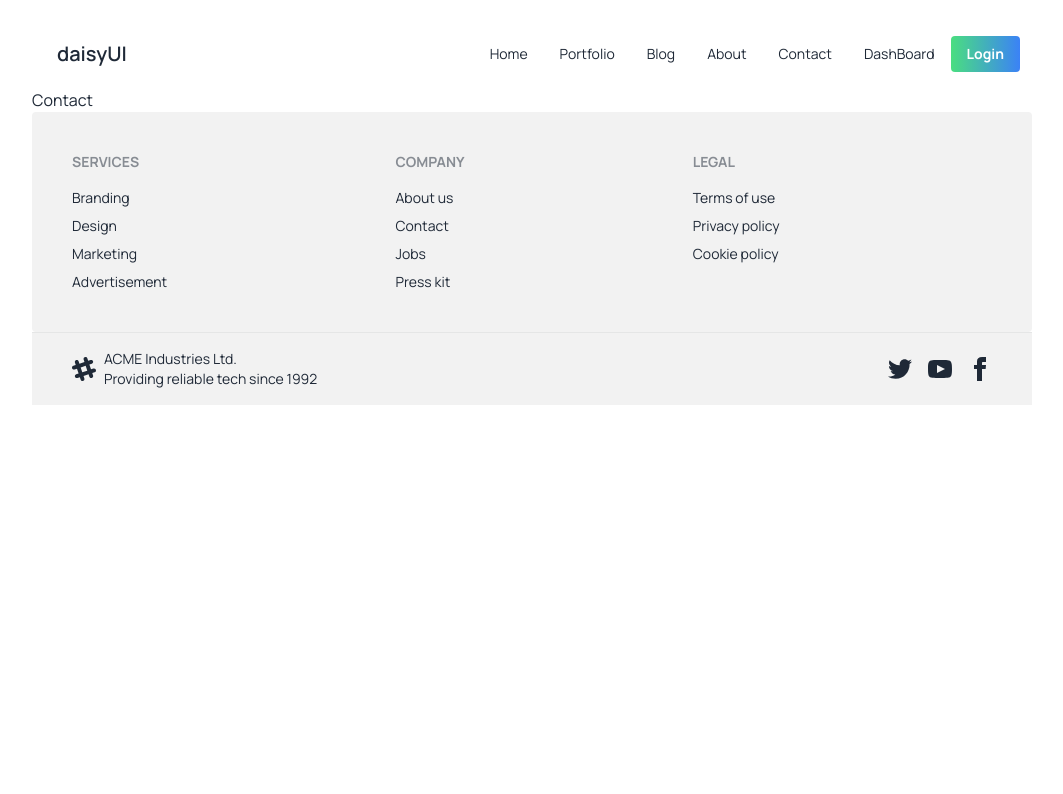
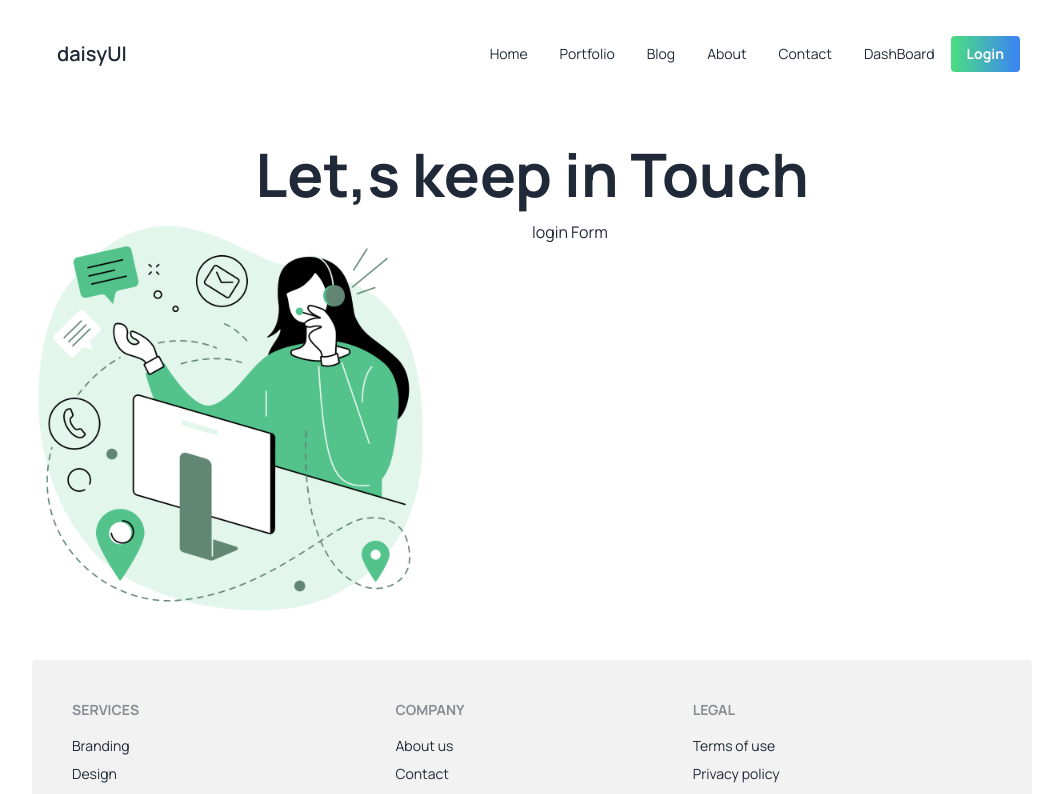
Before and after one commit to rakibulhasan933/super-blog, a Next.js app: page /contact in a window 1280 px wide. Shown: the top 794 px of the page, without its empty margins (108-1171 px from the left). Built offline with nearby package versions, Linux system fonts and the light colour scheme.

Commit message:
[ADD] contact page update

```diff
--- a/src/app/contact/page.tsx
+++ b/src/app/contact/page.tsx
@@ -1,8 +1,19 @@
+import Image from 'next/image'
 import React from 'react'
 
 function Contact() {
 	return (
-		<div>Contact</div>
+		<div className='py-10'>
+			<h1 className="py-4 text-6xl font-bold text-center"> Let,s keep in Touch</h1>
+			<div className="flex flex-row ">
+				<div className="basis-1/2">
+					<Image src="/contact.png" alt='contact' width={400} height={200} className='object-contain ' />
+				</div>
+				<div className="basis-1/2">
+					login Form
+				</div>
+			</div>
+		</div>
 	)
 }
 
```
